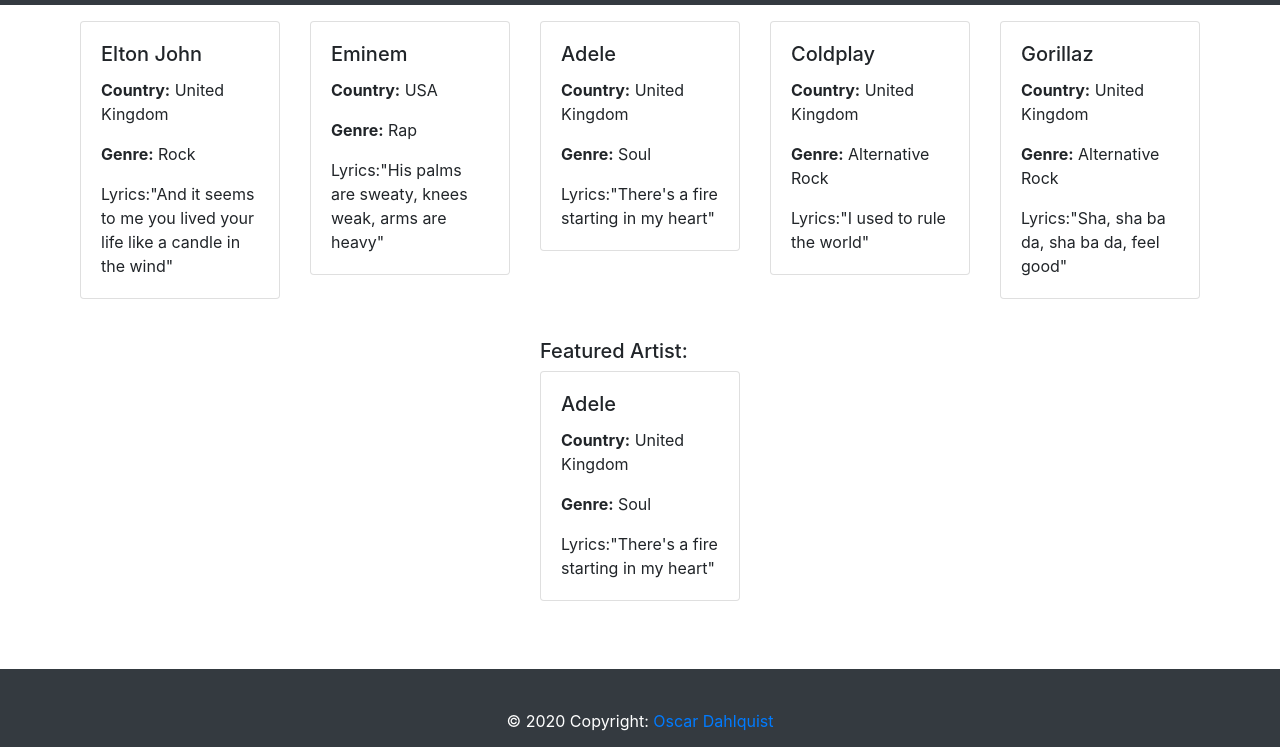
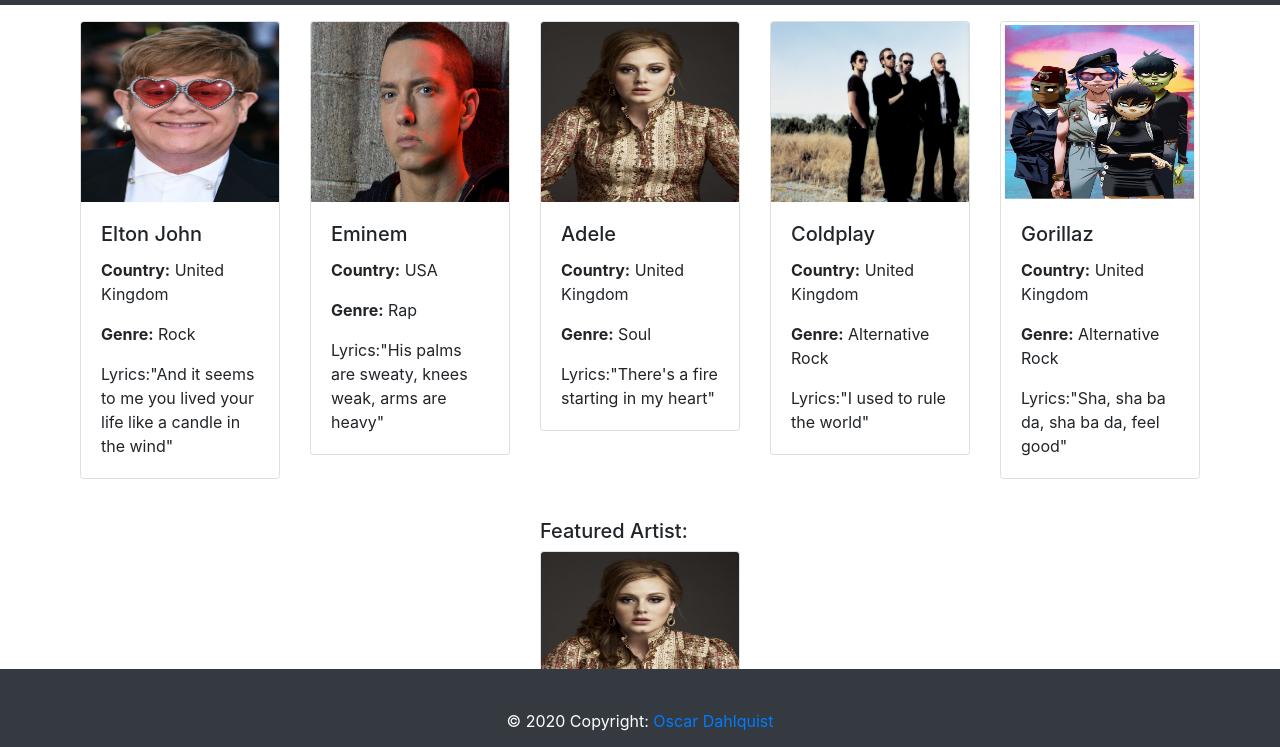
Before and after one commit to Vattenkruka/probable-lamp, a plain HTML site: page index.html in a window 1280 px wide. Shown: the part 51-798 px from the top of the page. Drawn offline with nearby package versions, Linux system fonts and the light colour scheme.

Commit message:
Vattenkruka Feat: Added images

```diff
--- a/css/stylesheet.css
+++ b/css/stylesheet.css
@@ -13,3 +13,12 @@
     height:auto;
 
 }
+
+.artistFeatured{
+    margin-bottom: 10%;
+}
+
+.card-img-top{
+    width:180px;
+    height:180px;
+}
--- a/js/scripts/app.js
+++ b/js/scripts/app.js
@@ -7,6 +7,7 @@ const createCard = (artist) => {
 
     card.innerHTML = `
     <div class="card">
+    <img class="card-img-top" src="${artist.imgUrl}" alt="Card image cap">
     <div class="card-body">
     <h5 class="card-title"> ${artist.name}</h5>
     <p class="card-text">
--- a/js/scripts/artist.js
+++ b/js/scripts/artist.js
@@ -1,11 +1,11 @@
 
 /*Declaration of artists and list */
 export const artists = [];
-const eltonJohn = new Artist("Elton John", "United Kingdom", "Rock");
-const eminem = new Artist("Eminem", "USA", "Rap");
-const adele = new Artist("Adele", "United Kingdom", "Soul");
-const coldplay = new Artist("Coldplay", "United Kingdom", "Alternative Rock");
-const gorillaz = new Artist("Gorillaz", "United Kingdom", "Alternative Rock");
+const eltonJohn = new Artist("Elton John", "United Kingdom", "Rock","public/images/eltonJohn.jpg");
+const eminem = new Artist("Eminem", "USA", "Rap","public/images/eminem.jpg");
+const adele = new Artist("Adele", "United Kingdom", "Soul","public/images/adele.jpg");
+const coldplay = new Artist("Coldplay", "United Kingdom", "Alternative Rock","public/images/coldplay.jpg");
+const gorillaz = new Artist("Gorillaz", "United Kingdom", "Alternative Rock","public/images/gorillaz.jpg");
 
 const lyrics = new Map([
     [eltonJohn.name ,'And it seems to me you lived your life like a candle in the wind'],
@@ -25,10 +25,10 @@ artists.push(coldplay);
 artists.push(gorillaz);
 
 /*Constructor for Artist */
-function Artist(name, country, genre) {
+function Artist(name, country, genre, imgUrl) {
     this.name = name;
     this.country = country;
     this.genre = genre;
-
+    this.imgUrl = imgUrl;
     this.perform = () => lyrics.get(name);
 }
```
Also changed, not shown: public/images/adele.jpg (added), public/images/coldplay.jpg (added), public/images/eltonJohn.jpg (added), public/images/eminem.jpg (added), public/images/gorillaz.jpg (added).
